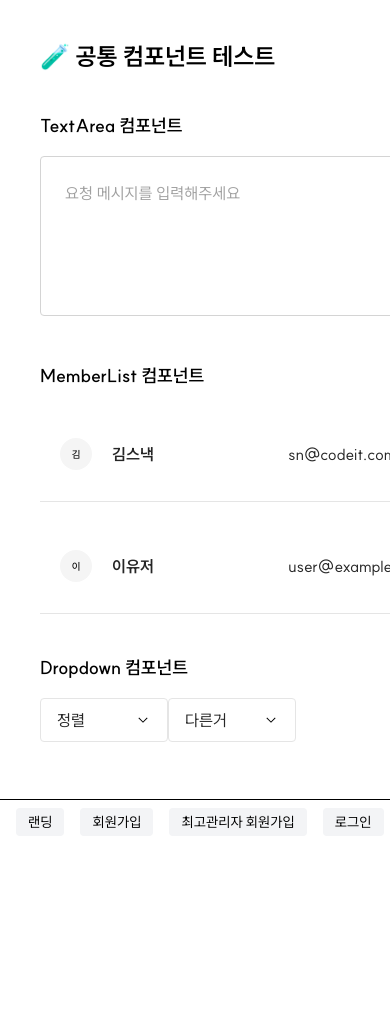
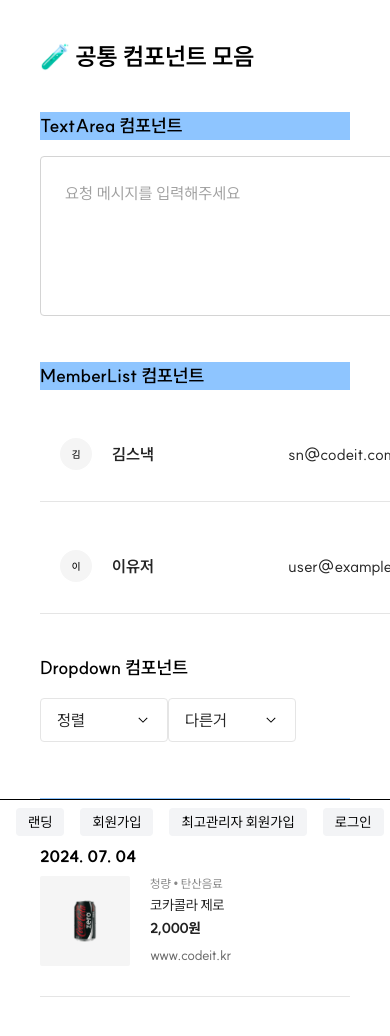
Before and after one commit to xdnjs7/6-Snack-FE-release, a Next.js app: page /components-preview in a window 390 px wide. Shown: the top 1036 px of the page. Before the commit the page ends 844 px from the top, so only its background shows below. Built offline with nearby package versions, Linux system fonts and the light colour scheme.

Commit message:
feat: productList 공통 컴포넌트 작업 UI 1차 완료

```diff
--- a/src/app/(preview)/components-preview/page.tsx
+++ b/src/app/(preview)/components-preview/page.tsx
@@ -8,6 +8,7 @@ import TextArea from "@/components/common/TextArea";
 import MemberList from "@/components/common/MemberList";
 import Dropdown from "@/components/common/DropDown";
 import { TMemberItem } from "@/types/meberList.types";
+import ProductList from "@/components/common/ProductList";
 
 export default function ComponentsPreviewPage() {
   const [requestMessage, setRequestMessage] = useState("");
@@ -38,10 +39,10 @@ export default function ComponentsPreviewPage() {
 
   return (
     <div className="p-10 space-y-10 bg-white min-h-screen">
-      <h1 className="text-2xl font-bold">🧪 공통 컴포넌트 테스트</h1>
+      <h1 className="text-2xl font-bold">🧪 공통 컴포넌트 모음</h1>
 
       <div className="space-y-4">
-        <h2 className="text-lg font-semibold">TextArea 컴포넌트</h2>
+        <h2 className="text-lg font-semibold bg-blue-300">TextArea 컴포넌트</h2>
         <TextArea
           value={requestMessage}
           onChange={(e) => setRequestMessage(e.target.value)}
@@ -50,7 +51,7 @@ export default function ComponentsPreviewPage() {
       </div>
 
       <div className="space-y-4">
-        <h2 className="text-lg font-semibold">MemberList 컴포넌트</h2>
+        <h2 className="text-lg font-semibold bg-blue-300">MemberList 컴포넌트</h2>
         {members.map((member) => (
           <MemberList key={member.id} {...member} onDeleteUser={handleDeleteUser} />
         ))}
@@ -61,6 +62,11 @@ export default function ComponentsPreviewPage() {
         <Dropdown value={sort} onChange={setSort} />
         <Dropdown value={categoryOption} onChange={setCategoryOption} options={categoryOptions} />
       </div>
+
+      <div className="space-y-4">
+        <h2 className="text-lg font-semibold bg-blue-300">Product list 컴포넌트</h2>
+        <ProductList />
+      </div>
     </div>
   );
 }
--- a/src/app/layout.tsx
+++ b/src/app/layout.tsx
@@ -3,6 +3,7 @@ import React from "react";
 import localFont from "next/font/local";
 import "./globals.css";
 import DevNavBar from "@/components/preview/DevNavBar";
+import { TChildrenProps } from "@/types/children.types";
 
 const suit = localFont({
   src: "../assets/fonts/suit_variable.woff2",
@@ -15,7 +16,7 @@ export const metadata: Metadata = {
   description: "여러 플랫폼에서 구매한 간식 내역을 한곳에 모아 관리할 수 있는 원스톱 간식 관리 서비스",
 };
 
-export default function RootLayout({ children }: { children: React.ReactNode }) {
+export default function RootLayout({ children }: TChildrenProps) {
   return (
     <html lang="ko">
       <body className={`${suit.variable}`}>
--- /dev/null
+++ b/src/components/common/ProductList.tsx
@@ -0,0 +1,52 @@
+import Image from "next/image";
+import React from "react";
+import img_coke_zero from "@/assets/images/img_coke_zero.webp";
+import Desktop from "./Desktop";
+
+export default function ProductList() {
+  return (
+    <>
+      <div className="border-b-[1px] border-primary-100 md:hidden">
+        <div className="flex flex-col gap-[10px] w-[327px] h-[120px] mt-[20px] mb-[30px] sm:mt-[30px]">
+          <p className="font-extrabold text-[16px]/[20px]">2024. 07. 04</p>
+          <div className="flex gap-[20px]">
+            <div className="w-[90px] h-[90px] p-[24px] rounded-[2px] bg-primary-50">
+              <div className="relative w-full h-full">
+                <Image src={img_coke_zero} alt="상품" fill className="object-contain" />
+              </div>
+            </div>
+            <div className="flex flex-col gap-[10px]">
+              <div className="flex flex-col gap-[6px] sm:gap-[4px]">
+                <p className="font-normal text-[12px]/[15px] text-primary-500">청량 • 탄산음료</p>
+                <p className="font-normal text-[14px]/[17px] tracking-tight text-primary-950 sm:text-[16px]/[20px]">
+                  코카콜라 제로
+                </p>
+                <p className="font-extrabold text-[14px]/[17px] tracking-tight text-primary-950">2,000원</p>
+              </div>
+              <p className="font-normal text-[14px]/[17px] tracking-tight text-primary-600">www.codeit.kr</p>
+            </div>
+          </div>
+        </div>
+      </div>
+      <Desktop>
+        <div className="flex justify-center w-full">
+          <div className="flex justify-start items-center max-w-[1352px] h-[100px] px-[40px] gap-[80px] border-b-[1px] border-primary-100">
+            <div className="flex justify-start items-center w-[320px] h-[40px] gap-[20px]">
+              <div className="w-[40px] h-[40px] px-[12px] rounded-[2px] bg-primary-50">
+                <div className="relative w-full h-full">
+                  <Image src={img_coke_zero} alt="상품" fill className="object-contain" />
+                </div>
+              </div>
+              <p className="font-normal text-[16px]/[20px] tracking-tight text-primary-950">코카콜라 제로</p>
+            </div>
+
+            <p className="w-[180px] font-normal text-[16px]/[20px] tracking-tight text-primary-950">2024. 07. 04</p>
+            <p className="w-[180px] font-normal text-[16px]/[20px] tracking-tight text-primary-950">청량 • 탄산음료</p>
+            <p className="w-[160px] font-normal text-[16px]/[20px] tracking-tight text-primary-950">2,000원</p>
+            <p className="font-normal text-[16px]/[20px] tracking-tight text-primary-950">www.codeit.kr</p>
+          </div>
+        </div>
+      </Desktop>
+    </>
+  );
+}
```
